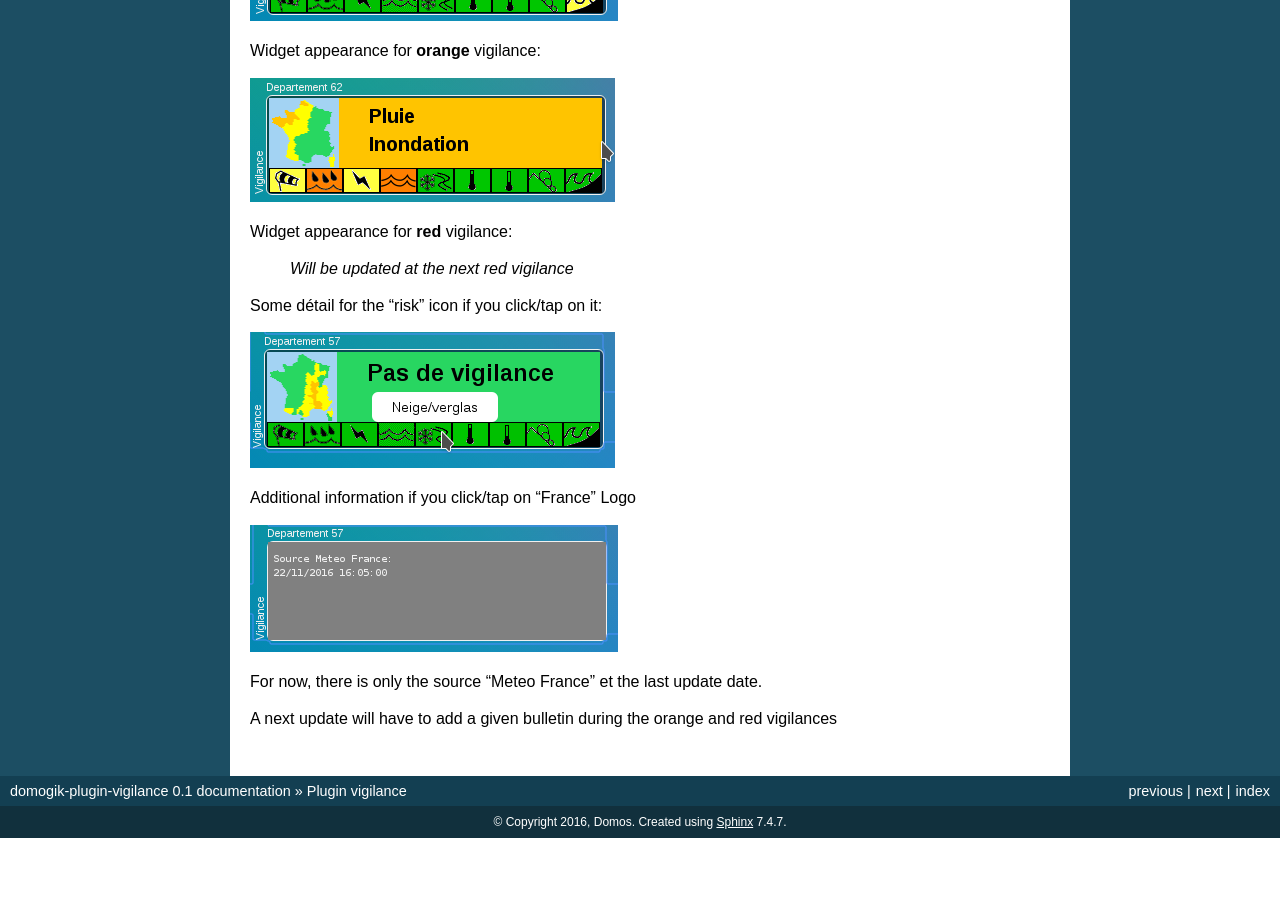
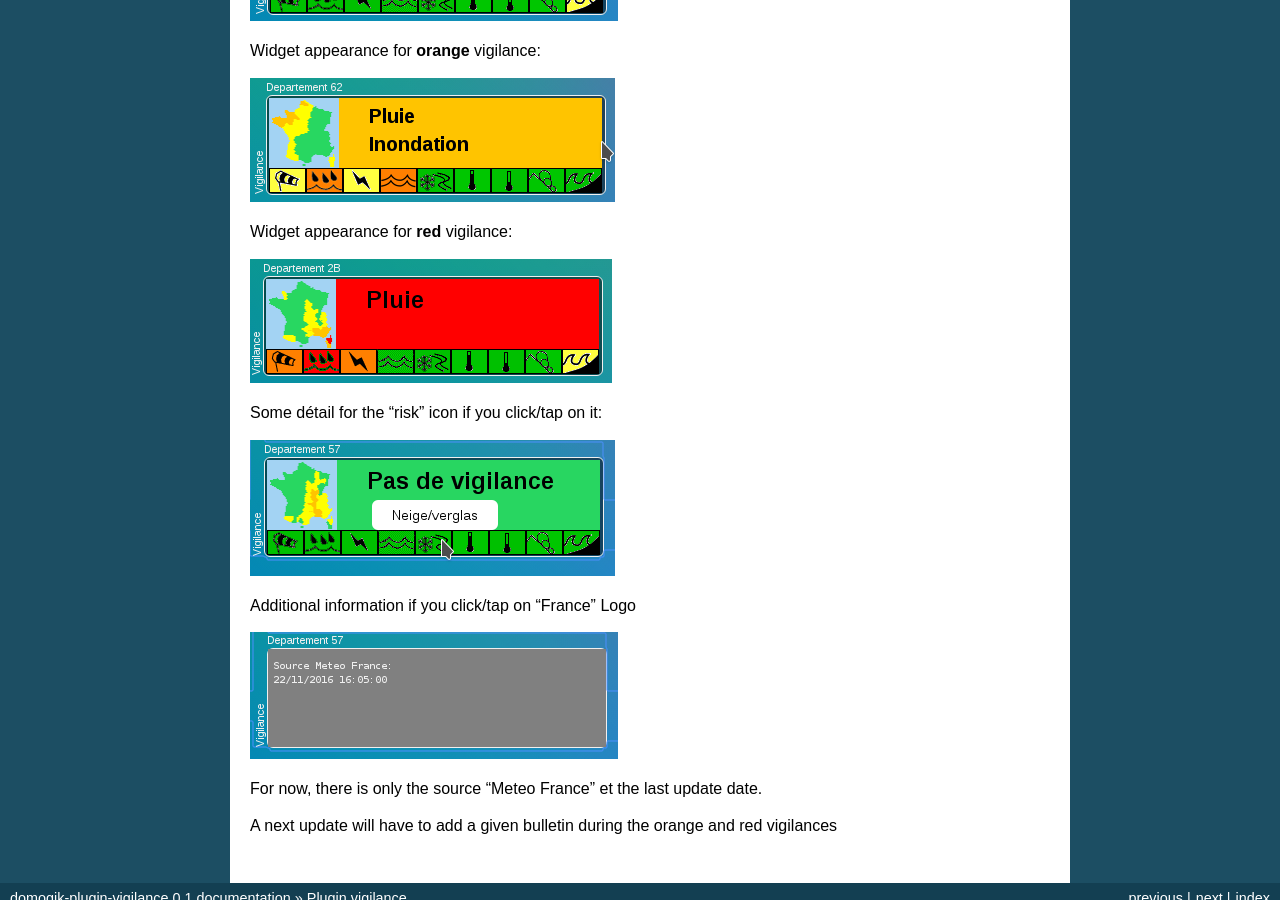
Before and after one commit to vdomos/domogik-plugin-vigilance, a Sphinx documentation site: the page built from docs/vigilance.txt, in a window 1280 px wide and 900 px high, scrolled down 3544 px. Built offline with Sphinx 7.4.7, drawn with Linux system fonts in a browser that asks for light colours; before the commit the page ends 4382 px from its top, so only the background shows below that.

Commit message:
Update red icons and documentation

```diff
--- a/docs/vigilance.txt
+++ b/docs/vigilance.txt
@@ -144,7 +144,8 @@ Widget appearance for **orange** vigilance:
 
 Widget appearance for **red** vigilance:
 
-    *Will be updated at the next red vigilance*
+.. image:: Domoweb_VigilanceWidget_Rouge.png
+
 
 
 
```
Also changed, not shown: docs/Domoweb_VigilanceWidget_Rouge.png (added).
